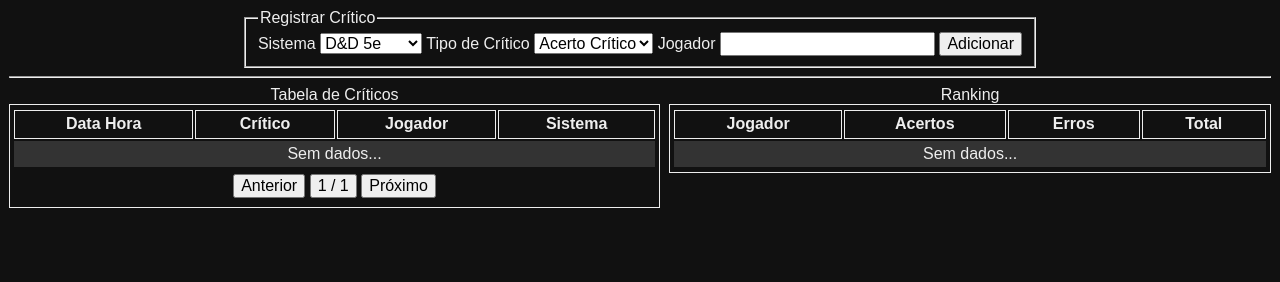
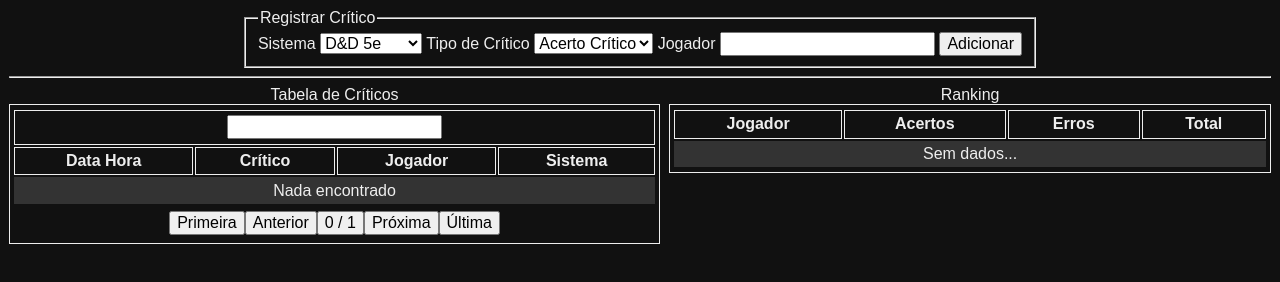
Before and after one commit to guigiffoni/crit-count, a plain HTML site: page front-end/index.html in a window 1280 px wide. Both pictures are taken after a click on the button "Anterior". Drawn offline with Linux system fonts and the light colour scheme; no server answers.

Commit message:
refactor: CustomElement (tabela-cabulosa -> dynamic-table) de tabela atualizado para usar 'table-search' e 'table-pager'
na iteração anterior, o controle de páginas era feito dentro dos métodos
da tabela, este agora foi movido para outro lugar separado

feat: adicionado CustomElement de pesquisa para a tabela

fix: 'Maria Eliza' -> 'Marieliza' no banco de dados

```diff
--- a/front-end/index.html
+++ b/front-end/index.html
@@ -36,9 +36,14 @@
     <hr>
 
     <section id="container-tabelas">
-        <table id="tblcriticos" data-endpoint="/criticos" data-page-size="10" is="tabela-cabulosa">
+        <table id="tbl-critico" data-endpoint="/criticos" data-page-size="10" is="dynamic-table">
             <caption>Tabela de Críticos</caption>
             <thead>
+                <tr>
+                    <th fullspan>
+                        <input type="text" is="table-search">
+                    </th>
+                </tr>
                 <tr>
                     <th data-chave="datahora">Data Hora</th>
                     <th data-chave="tipo_critico">Crítico</th>
@@ -53,16 +58,17 @@
             </tbody>
             <tfoot>
                 <tr>
-                    <td colspan="4">
+                    <!-- <td colspan="4">
                         <button data-passo="-1">Anterior</button>
                         <button class="page-info">1 / 1</button>
                         <button data-passo="1">Próximo</button>
-                    </td>
+                    </td> -->
+                    <td is="table-pager" fullspan></td>
                 </tr>
             </tfoot>
         </table>
 
-        <table id="tblranking" data-endpoint="/ranking" is="tabela-cabulosa">
+        <table id="tbl-ranking" data-endpoint="/ranking" is="dynamic-table">
             <caption>Ranking</caption>
             <thead>
                 <tr>
--- a/front-end/script.js
+++ b/front-end/script.js
@@ -3,13 +3,27 @@ const $ = (CSSSelector) => document.querySelector(CSSSelector);
 const $$ = (CSSSelector) => document.querySelectorAll(CSSSelector);
 const urlBase = '';
 
-class TabelaCabulosa extends HTMLTableElement {
+class TabelaDinamica extends HTMLTableElement {
 
     constructor() {
         super();
 
+        this.pagina = 1;
         this.dados = [];
-        this.pagina = 1;
+        this.dadosFiltrados = [];
+    }
+
+    connectedCallback() {
+        const headers = this.querySelectorAll('th[data-chave]');
+        this.colunas = [...headers].map(th => th.dataset.chave);
+        this.tamanhoPagina = parseInt(this.dataset.pageSize) || Infinity;
+        this.querySelectorAll('[fullspan]').forEach(elem =>
+            elem.setAttribute('colspan', this.colunas.length)
+        );
+
+        headers.forEach(header => header.addEventListener('click', this.ordernar.bind(this)));
+
+        this.refresh();
     }
 
     requestDados() {
@@ -17,7 +31,7 @@ class TabelaCabulosa extends HTMLTableElement {
     }
 
     render() {
-        const intervalo = this.dados.slice((this.pagina - 1) * this.tamanhoPagina, this.pagina * this.tamanhoPagina);
+        const intervalo = this.dadosFiltrados.slice((this.pagina - 1) * this.tamanhoPagina, this.pagina * this.tamanhoPagina);
 
         this.querySelector('tbody').innerHTML = intervalo.reduce((pre, cur) => {
             let string = '<tr>';
@@ -29,14 +43,20 @@ class TabelaCabulosa extends HTMLTableElement {
             return pre + string + '</tr>';
         }, '')
 
-        if (this.querySelector('.page-info')) {
-            this.paginas = Math.ceil(this.dados.length / this.tamanhoPagina);
-            this.querySelector('.page-info').innerHTML = `${this.pagina} / ${this.paginas}`
+        if (intervalo.length == 0) {
+            this.querySelector('tbody').innerHTML = `<td colspan="${this.colunas.length}">Nada encontrado</td>`
         }
+
+        this.dispatchEvent(new CustomEvent('render', {
+            detail: {
+                registros: this.dadosFiltrados.length
+            }
+        }))
     }
 
     async refresh() {
         this.dados = await this.requestDados();
+        this.dadosFiltrados = this.dados;
 
         this.render();
     }
@@ -57,7 +77,7 @@ class TabelaCabulosa extends HTMLTableElement {
                 break;
         }
 
-        this.dados = this.dados.sort((a, b) => {
+        this.dadosFiltrados = this.dadosFiltrados.sort((a, b) => {
             if (thead.dataset.ordem == 'desc')
                 [a, b] = [b, a];
 
@@ -69,33 +89,90 @@ class TabelaCabulosa extends HTMLTableElement {
 
         this.render();
     }
+}
 
-    mudarPagina(passo) {
-        const novaPagina = this.pagina + parseInt(passo);
+class PesquisaTabela extends HTMLInputElement {
+    connectedCallback() {
+        const objToString = (objeto) => Object.values(objeto).join('').toLowerCase();
+        const tabela = this.closest('table[is="dynamic-table"]');
+        let termoAnterior = '';
 
-        if (novaPagina < 1 || novaPagina > this.paginas)
-            return
+        this.addEventListener('keyup', evt => {
+            const termo = evt.target.value.toLowerCase();
 
-        this.pagina = novaPagina;
-        this.render();
-    }
+            if (termo != termoAnterior) {
+                tabela.dadosFiltrados = tabela.dados.filter(registro => objToString(registro).includes(termo));
+            }
 
-    connectedCallback() {
-        const headers = this.querySelectorAll('th[data-chave]');
-        this.colunas = [...headers].map(th => th.dataset.chave);
-        this.tamanhoPagina = parseInt(this.dataset.pageSize) || Infinity;
-
-        headers.forEach(header => header.addEventListener('click', this.ordernar.bind(this)));
-        this.querySelectorAll('tfoot button[data-passo]').forEach(button =>
-            button.addEventListener('click', evt => this.mudarPagina(evt.target.dataset.passo))
-        )
-
-        this.refresh();
+            termoAnterior = termo;
+            tabela.render();
+        })
     }
 }
 
-customElements.define('tabela-cabulosa', TabelaCabulosa, { extends: 'table' });
+class ControleDePagina extends HTMLTableCellElement {
+    connectedCallback() {
+        const tabela = this.closest('table[is="dynamic-table"]');
+        const buttons = [0,0,0,0,0].map(() => document.createElement('button'));
+        const [botaoPrimeira, botaoAnterior, paginaAtual, botaoProxima, botaoUltima] = buttons;
 
+        botaoPrimeira.innerHTML = 'Primeira';
+        botaoAnterior.innerHTML = 'Anterior';
+        botaoProxima.innerHTML = 'Próxima';
+        botaoUltima.innerHTML = 'Última';
+
+        buttons.forEach((button, index) => {
+            button.addEventListener('click', () => {
+                switch(index) {
+                    // primeira página
+                    case 0:
+                        tabela.pagina = 1;
+                        break;
+                    // página anterior
+                    case 1:
+                        tabela.pagina -= 1;
+                        break;
+                    // próxima página
+                    case 3:
+                        tabela.pagina += 1;
+                        break;
+                    // última página
+                    case 4:
+                        tabela.pagina = this.ultimaPagina;
+                        break;
+                }
+
+                tabela.render();
+            })
+
+            this.append(button);
+        })
+
+        tabela.addEventListener('render', evt => {
+            this.ultimaPagina = Math.ceil(evt.detail.registros / tabela.tamanhoPagina) || 1;
+            paginaAtual.innerHTML = `${tabela.pagina} / ${this.ultimaPagina}`;
+
+            // reset no atributo disabled dos botões
+            buttons.forEach(button => button.disabled = false);
+
+            if (tabela.pagina == 1) {
+                botaoPrimeira.disabled = true;
+                botaoAnterior.disabled = true;
+            }
+
+            if (tabela.pagina == this.ultimaPagina) {
+                botaoProxima.disabled = true;
+                botaoUltima.disabled = true;
+            }
+        })
+    }
+}
+
+customElements.define('dynamic-table', TabelaDinamica, { extends: 'table' });
+customElements.define('table-search', PesquisaTabela, { extends: 'input' });
+customElements.define('table-pager', ControleDePagina, { extends: 'td' });
+
+// Event listeners do formulário de adicionar os críticos
 $('#jogador').addEventListener('keydown', evt => {
     const { key, target } = evt;
 
```
Also changed, not shown: 1 other file.
